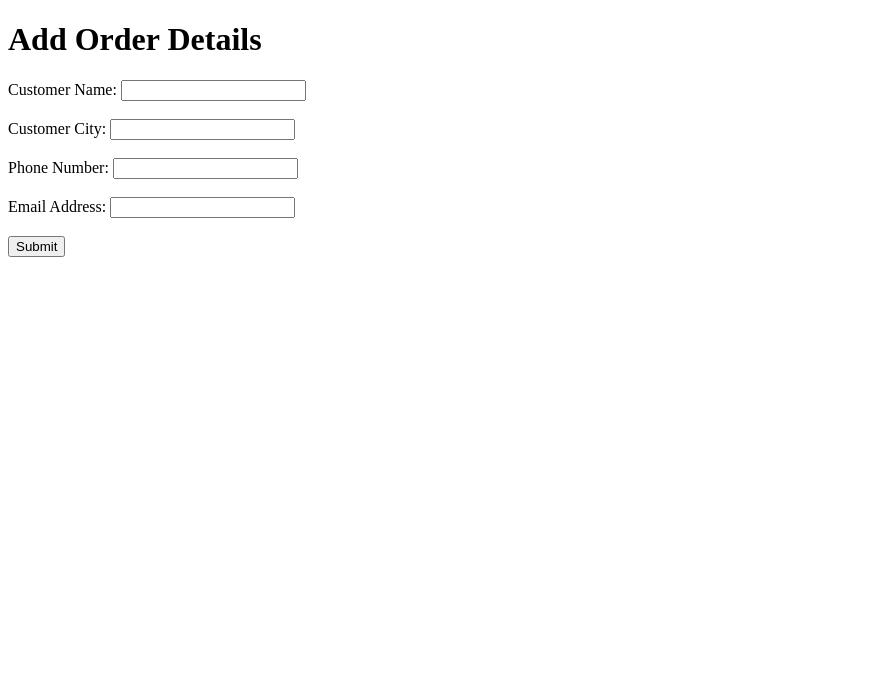
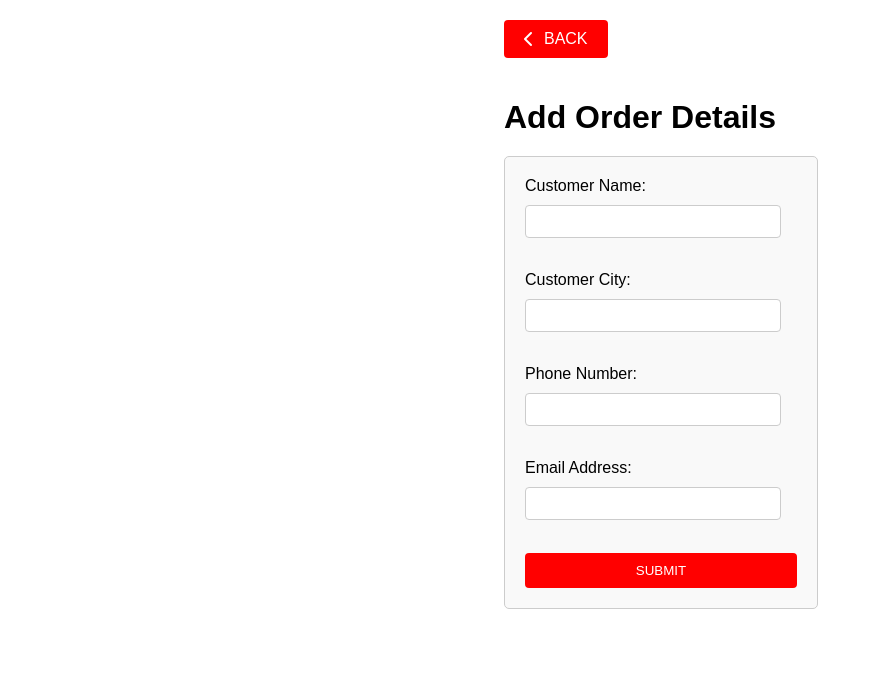
Before and after one commit to Riddlcal/OnlyImportsFlask, a Flask app: page /add_order_details in a window 1280 px wide. Shown: the top 688 px of the page, without its empty margins (0-873 px from the left). Run offline with Flask 3, Linux system fonts and the light colour scheme; some libraries are stand-ins or nearby versions.

Commit message:
Update add_order_details.html

```diff
--- a/templates/add_order_details.html
+++ b/templates/add_order_details.html
@@ -4,8 +4,96 @@
     <meta charset="UTF-8">
     <meta name="viewport" content="width=device-width, initial-scale=1.0">
     <title>Add Order Details</title>
+    <link rel="stylesheet" href="https://cdnjs.cloudflare.com/ajax/libs/font-awesome/6.5.2/css/all.min.css"/>
+    <style>
+        body {
+            display: flex;
+            justify-content: center;
+            align-items: center;
+            margin: 0;
+        }
+
+        h1 {
+            text-align: center;
+            margin-bottom: 20px;
+            font-family: "Orbitron", sans-serif;
+        }
+
+        form {
+            padding: 20px;
+            border: 1px solid #ccc;
+            border-radius: 5px;
+            background-color: #f9f9f9;
+            margin-bottom: 80px;
+            max-width: 800px;
+            width: 100%;
+        }
+
+        label {
+            display: block;
+            margin-bottom: 10px;
+            font-family: "Orbitron", sans-serif;
+        }
+
+        input[type="text"], input[type="email"] {
+            width: calc(100% - 16px);
+            padding: 8px;
+            margin-bottom: 15px;
+            border: 1px solid #ccc;
+            border-radius: 4px;
+            box-sizing: border-box;
+            font-family: "Orbitron", sans-serif;
+        }
+
+        input[type="submit"] {
+            width: 100%;
+            padding: 10px;
+            border: none;
+            border-radius: 4px;
+            background-color: red;
+            color: white;
+            cursor: pointer;
+            text-transform: uppercase;
+            font-family: "Orbitron", sans-serif;
+        }
+
+        input[type="submit"]:hover {
+            background-color: darkred;
+        }
+
+        .back-button a {
+            color: white;
+            text-decoration: none;
+            display: flex; /* or inline-block */
+            align-items: center; /* align items vertically */
+        }
+
+        .back-button {
+            display: inline-flex;
+            align-items: center;
+            margin-bottom: 20px;
+            margin-top: 20px;
+            padding: 10px 20px;
+            border: none;
+            border-radius: 4px;
+            background-color: red;
+            color: white;
+            cursor: pointer;
+            text-transform: uppercase;
+            font-family: "Orbitron", sans-serif;
+        }
+
+        .back-button:hover {
+            background-color: darkred;
+        }
+    </style>
 </head>
 <body>
+    <div class="container">
+        <div class="back-button">
+            <a href="/"><i class="fa-solid fa-chevron-left" style="margin-right: 10px;"></i>Back</a>
+        </div>
+    <div class="container">
         <h1>Add Order Details</h1>
         <form action="/add_order_details" method="POST">
             <label for="customer_name">Customer Name:</label>
@@ -28,5 +116,6 @@
 
             <input type="submit" value="Submit">
         </form>
+    </div>
 </body>
 </html>
```
Lines whose indentation alone changed are shown as unchanged.
